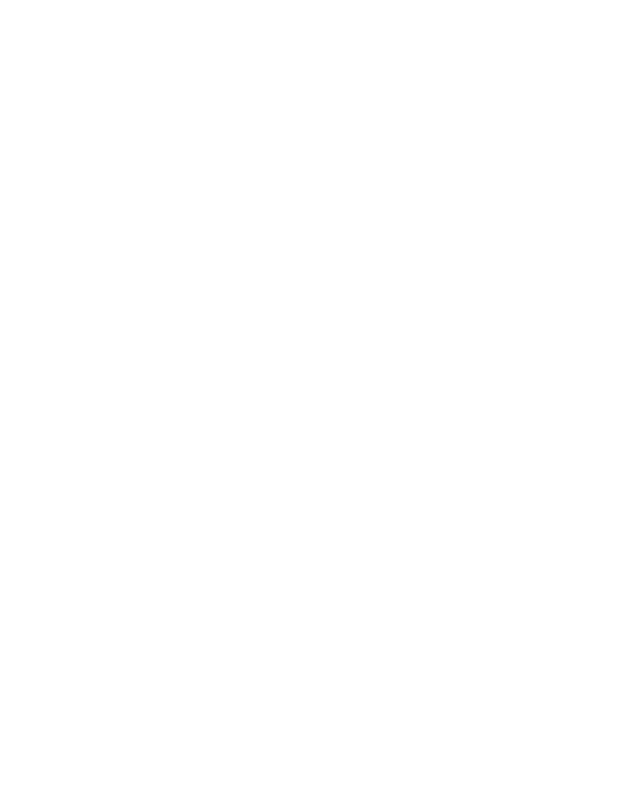
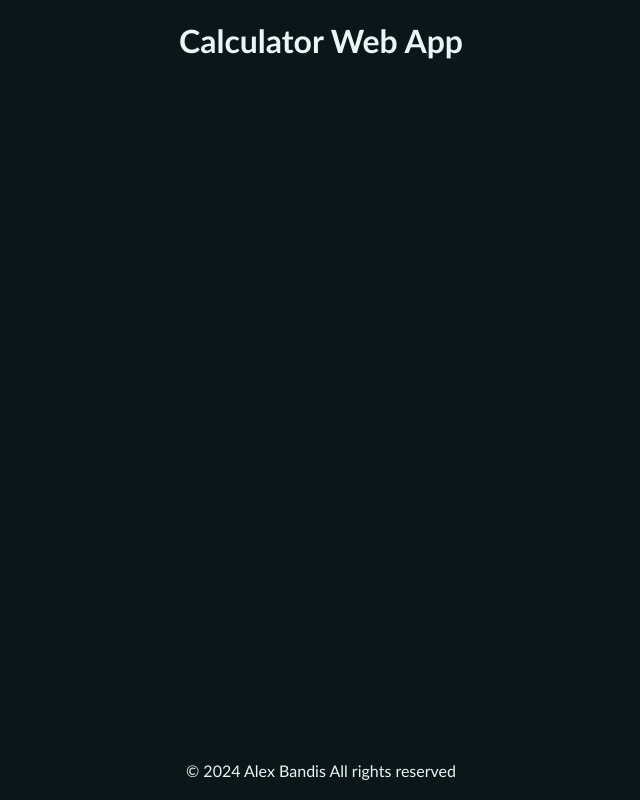
Before and after one commit to BantAlex/calculator-web-app, a plain HTML site: page index.html in a window 1280 px wide. Shown: the whole page, without its empty margins (319-959 px from the left). Drawn offline with Linux system fonts and the light colour scheme.

Commit message:
Style the site a bit

```diff
--- a/index.html
+++ b/index.html
@@ -8,6 +8,10 @@
     <title>Calculator Web App</title>
 </head>
 <body>
+    <div class="main">
+        <h1>Calculator Web App</h1>
+    </div>
 
+    <footer>© 2024 Alex Bandis All rights reserved</footer>
 </body>
 </html>
--- a/script.js
+++ b/script.js
@@ -3,7 +3,7 @@ function add(n1,n2){
     return n1 + n2;
 }
 //Subtraction
-function subtraction(n1,n2){
+function subtract(n1,n2){
     return n1 - n2;
 }
 //Multiply
--- a/styles.css
+++ b/styles.css
@@ -0,0 +1,40 @@
+:root{
+    --text : #e9f5f6;
+    --background: #0b1619;
+    --main: #97ced3;
+    --secondary: #322f6f;
+    --highlight: #7e57b8;
+}
+
+body{
+    background-color: var(--background);
+    color: var(--text);
+    font-family: 'Gill Sans', 'Gill Sans MT', Calibri, 'Trebuchet MS', sans-serif;
+    display: flex;
+    justify-content: center;
+    align-items: center;
+    flex-direction: column;
+    margin: 0;
+    padding: 0;
+}
+
+.main{
+    display: flex;
+    justify-content: center;
+    align-items: center;
+    flex-direction: column;
+    gap : 20px;
+}
+
+h1{
+    text-align: center;
+
+}
+
+footer{
+    position: fixed;
+    width: 100%;
+    padding: 20px;
+    text-align: center;
+    bottom: 0;
+}
```
